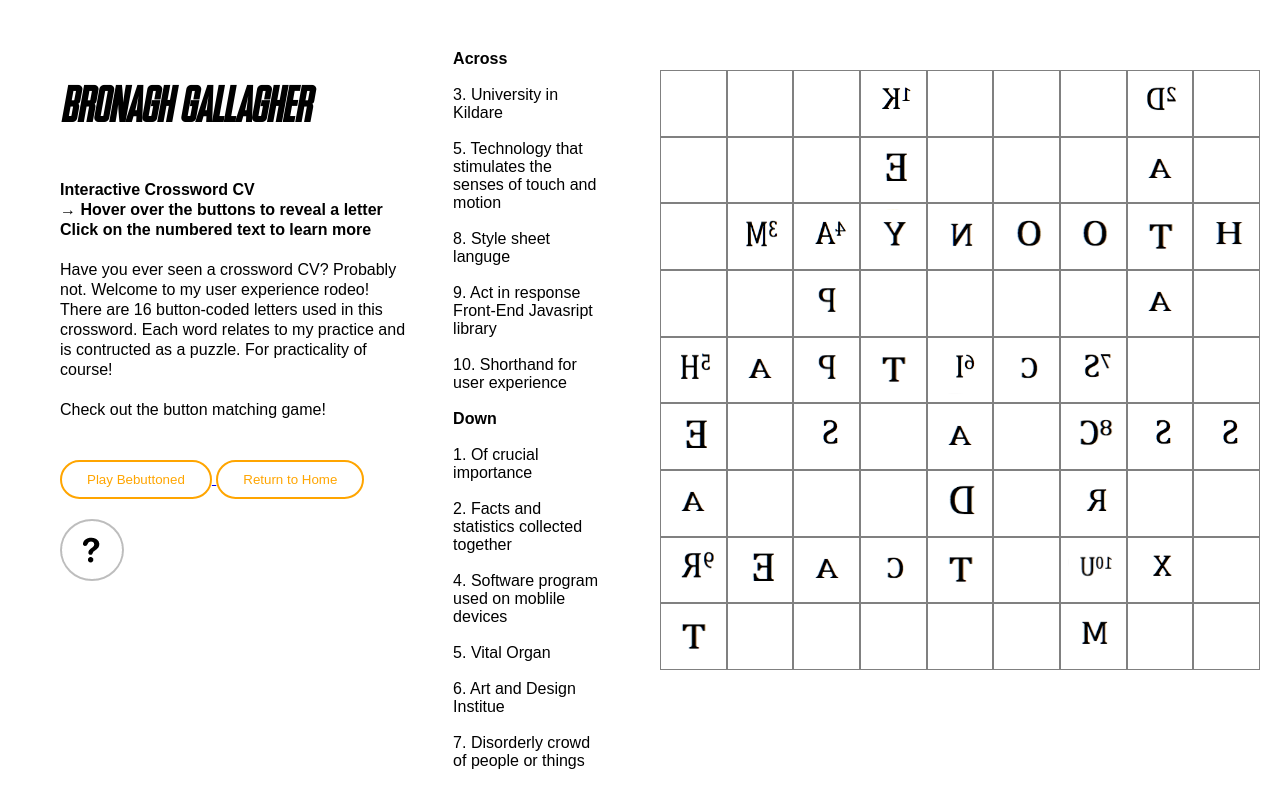
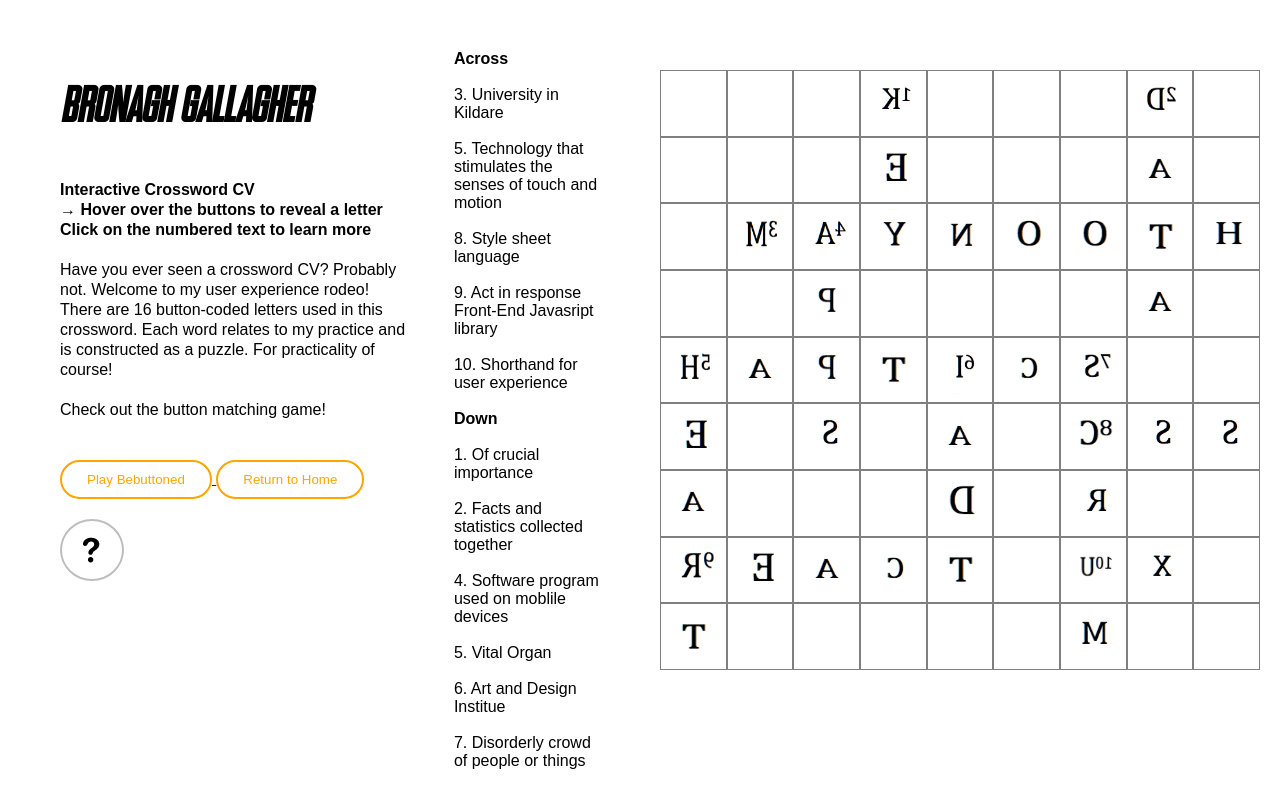
Before and after one commit to bronaghgallagher/bronaghgallagher.github.io, a plain HTML site: page crosswordCV.html in a window 1280 px wide. Drawn offline with Linux system fonts and the light colour scheme; a script that the page names is missing.

Commit message:
Update crosswordCV.html

```diff
--- a/crosswordCV.html
+++ b/crosswordCV.html
@@ -16,7 +16,7 @@
         <h4>Interactive Crossword CV<br>→ Hover over the buttons to reveal a letter <br> Click on the numbered text to
             learn more</h4> <br>
         <p>Have you ever seen a crossword CV? Probably not. Welcome to my user experience rodeo!<br>
-            There are 16 button-coded letters used in this crossword. Each word relates to my practice and is contructed
+            There are 16 button-coded letters used in this crossword. Each word relates to my practice and is constructed
             as a puzzle. For practicality of course!
             <br><br>
             Check out the button matching game!
@@ -42,7 +42,7 @@
         <h4>Across</h4> <br>
         <p id="maynooth" onclick="btnMaynooth()">3. University in Kildare</p><br>
         <p id="haptics" onclick="btnHaptics()">5. Technology that stimulates the senses of touch and motion </p><br>
-        <p id="css" onclick="btnCSS()">8. Style sheet languge </p> <br>
+        <p id="css" onclick="btnCSS()">8. Style sheet language </p> <br>
         <p id="react" onclick="btnReact()">9. Act in response Front-End Javasript library</p> <br>
         <p id="ux" onclick="btnUx()">10. Shorthand for user experience</p> <br>
 
```
